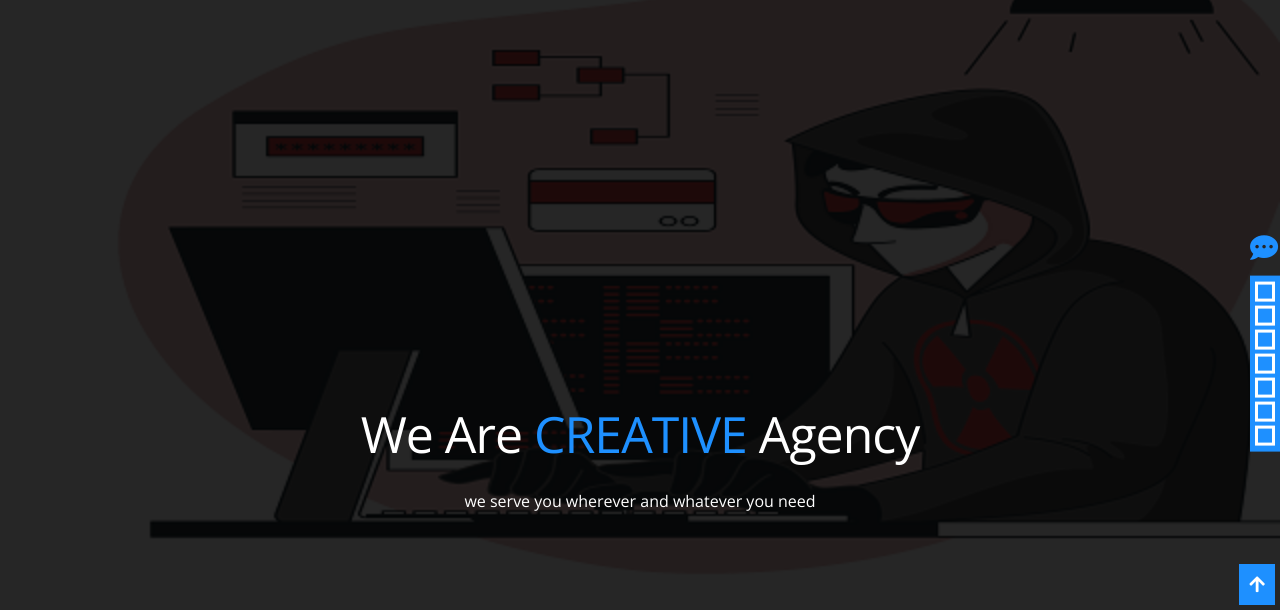
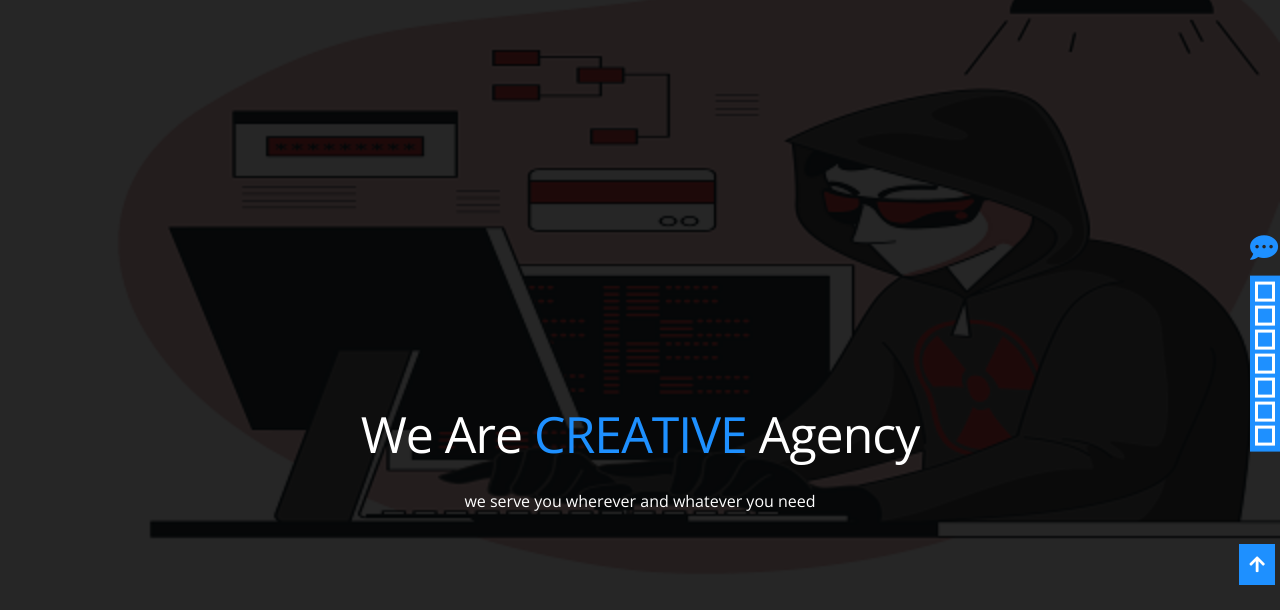
Before and after one commit to HeshamM-088/JS-Special-Design, a plain HTML site: page index.html in a window 1280 px wide. Shown: the part 190-800 px from the top of the page. Drawn offline with nearby package versions, Linux system fonts and the light colour scheme.

Commit message:
Update style.css

```diff
--- a/css/style.css
+++ b/css/style.css
@@ -29,7 +29,7 @@ a {
 .myBtt {
     display: none;
     position: fixed;
-    bottom: 5px;
+    bottom: 25px;
     right: 5px;
     z-index: 1001;
     font-size: 18px;
```
